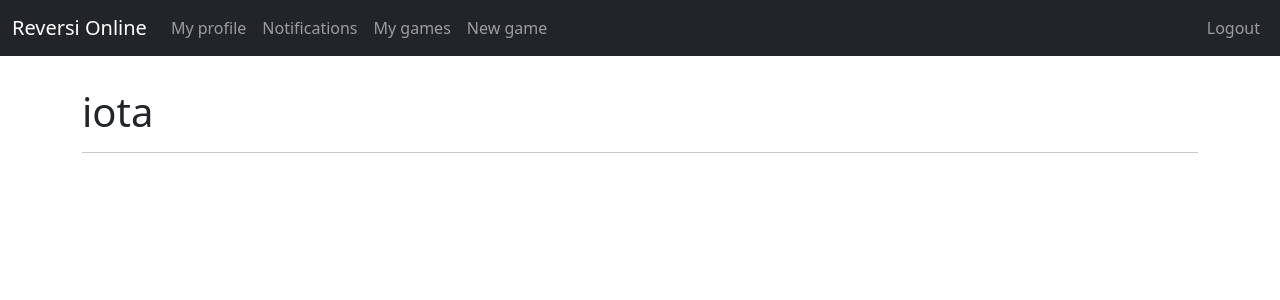
After one commit to enoua5/cs3620-reversi, a Django app: a page that uses base/templates/base/base.html in a window 1280 px wide. The commit adds this page. Shown: the top 300 px of the page. Run offline with Django 3.2, Linux system fonts and the light colour scheme; data comes from the database, SQL or seed files in the repository; both versions use the stored data as it was after the commit.

Commit message:
Add links to a profile page

```diff
--- a/base/templates/base/base.html
+++ b/base/templates/base/base.html
@@ -21,7 +21,7 @@
                 <ul class="navbar-nav me-auto nav-pills">
                     {% if user.is_authenticated %}
                     <li class="nav-item">
-                        <a class="nav-link" href="#">My profile</a>
+                        <a class="nav-link" href="{% url 'base:profile' request.user %}">My profile</a>
                     </li>
                     <li class="nav-item">
                         <a class="nav-link" href="#">Notifications</a>
--- a/base/templates/base/game_list.html
+++ b/base/templates/base/game_list.html
@@ -2,7 +2,7 @@
     {% for game_data in games %}
     <li class="list-group-item">
         <span class="float-start">
-            {{ game_data.1 }} vs. {{ game_data.2 }} on {{ game_data.0.board_name }}
+            {{ game_data.1 }} vs. <a href="{% url 'base:profile' game_data.2 %}">{{ game_data.2 }}</a> on {{ game_data.0.board_name }}
         </span>
         <a href="{% url 'game:view_game' game_data.0.id %}" class="btn btn-primary float-end" style="margin-left: 10vw">View</a>
     </li>
--- a/base/templates/base/index.html
+++ b/base/templates/base/index.html
@@ -20,7 +20,7 @@
         <ol>
             {% for player in top_players %}
             <li>
-                {{ player.username }} — {{ player.userdata.elo_rating }}
+                <a href="{% url 'base:profile' player.username %}">{{ player.username }}</a> — {{ player.userdata.elo_rating }}
             </li>
             {% endfor %}
         </ol>
--- /dev/null
+++ b/base/templates/base/profile.html
@@ -0,0 +1,11 @@
+{% extends 'base/base.html' %}
+
+{% block title %} {{ user.username }}'s profile {% endblock %}
+
+{% block body %}
+
+<h1>{{ user.username }}</h1>
+<hr>
+
+
+{% endblock %}
--- a/base/urls.py
+++ b/base/urls.py
@@ -4,4 +4,5 @@ from . import views
 app_name = "base"
 urlpatterns = [
     path('', views.index, name="index"),
+    path('profile/<str:username>/', views.profile, name="profile"),
 ]
--- a/base/views.py
+++ b/base/views.py
@@ -34,3 +34,12 @@ def index(req):
     }
 
     return render(req, 'base/index.html', ctx)
+
+def profile(req, username):
+    user = User.objects.get(username=username)
+
+    ctx = {
+        'user': user,
+    }
+
+    return render(req, 'base/profile.html', ctx)
--- a/game/templates/game/game.html
+++ b/game/templates/game/game.html
@@ -159,7 +159,7 @@
 </table>
 <div id="info">
     {% if game.second_player is not None %}
-        <h1>{{ game.first_player }} vs. {{ game.second_player }}</h1>
+        <h1><a href="{% url 'base:profile' game.first_player %}">{{ game.first_player }}</a> vs. <a href="{% url 'base:profile' game.second_player %}">{{ game.second_player }}</a></h1>
         {% if not game.game_ended %}
             <strong>{{ turn }}'s turn.</strong>
         {% else %}
```
Also changed, not shown: db.sqlite3.
